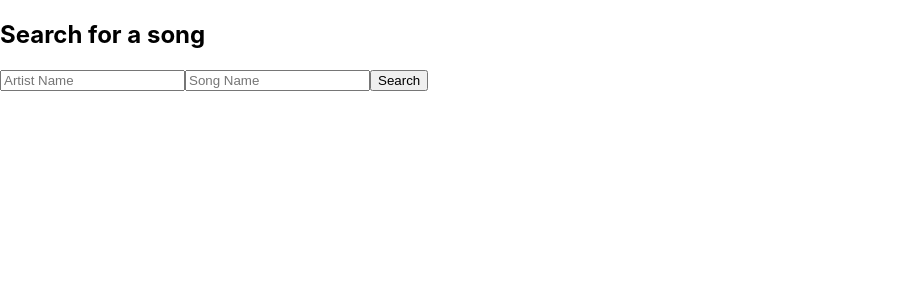
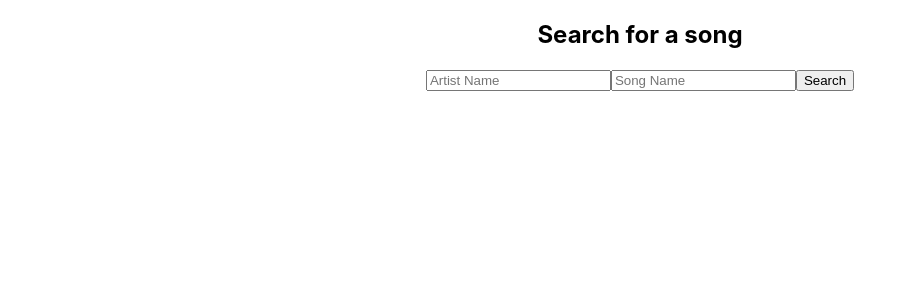
Before and after one commit to andrewbraunsdorf/socialmedia, a React (Create React App) app in the folder socialmedia/: page / in a window 1280 px wide. Shown: the top 300 px of the page, without its empty margins (0-917 px from the left). Built offline with nearby package versions, Linux system fonts and the light colour scheme.

Commit message:
added styles to make it look better

```diff
--- a/socialmedia/src/App.js
+++ b/socialmedia/src/App.js
@@ -25,7 +25,12 @@ class App extends Component {
 
   render() {
     return (
-      <div className="App">
+      <div className="App"
+      style={{
+          "textAlign":"center",
+          "margin": "auto",
+          "width":"90%"
+        }}>
 
         <h2>Search for a song </h2>
           <Input
```
